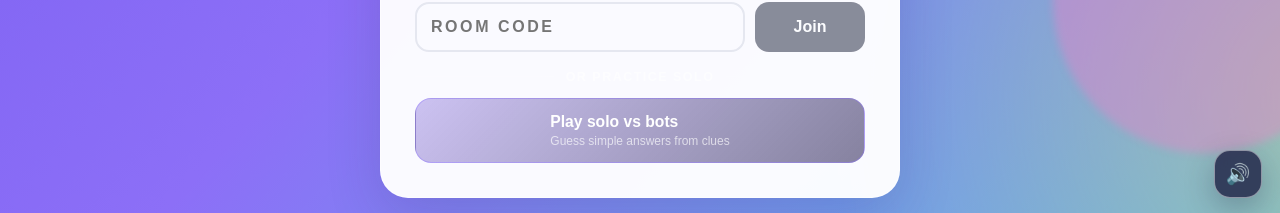
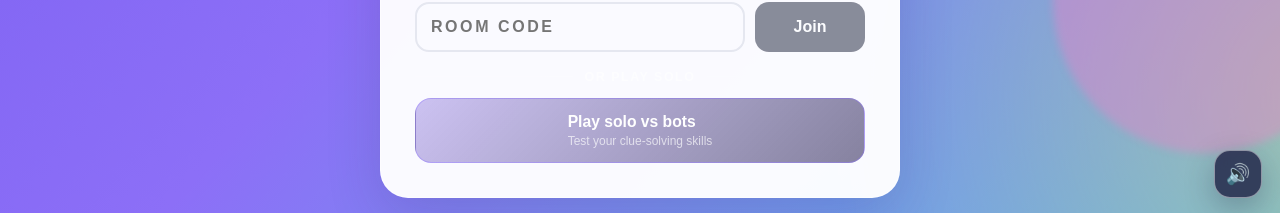
Before and after one commit to khalideid123/friendguess, a Next.js app: page / in a window 1280 px wide. Shown: the part 584-797 px from the top of the page. Built offline with nearby package versions, Linux system fonts and the light colour scheme.

Commit message:
Use improved solo difficulty mode

```diff
--- a/app/layout.js
+++ b/app/layout.js
@@ -4,7 +4,7 @@ import SoundEffects from "../components/SoundEffects";
 import HintEnhancer from "../components/HintEnhancer";
 import PresenceManager from "../components/PresenceManager";
 import KickManager from "../components/KickManager";
-import SoloModeLauncher from "../components/SoloModeLauncher";
+import SoloModeLauncherV2 from "../components/SoloModeLauncherV2";
 
 export const metadata = {
   title: "FriendGuess",
@@ -15,9 +15,8 @@ export default function RootLayout({ children }) {
   return (
     <html lang="en">
       <body>
-        <style>{`[class*="launcherIcon"] { display: none !important; }`}</style>
         {children}
-        <SoloModeLauncher />
+        <SoloModeLauncherV2 />
         <PresenceManager />
         <KickManager />
         <HintEnhancer />
```
